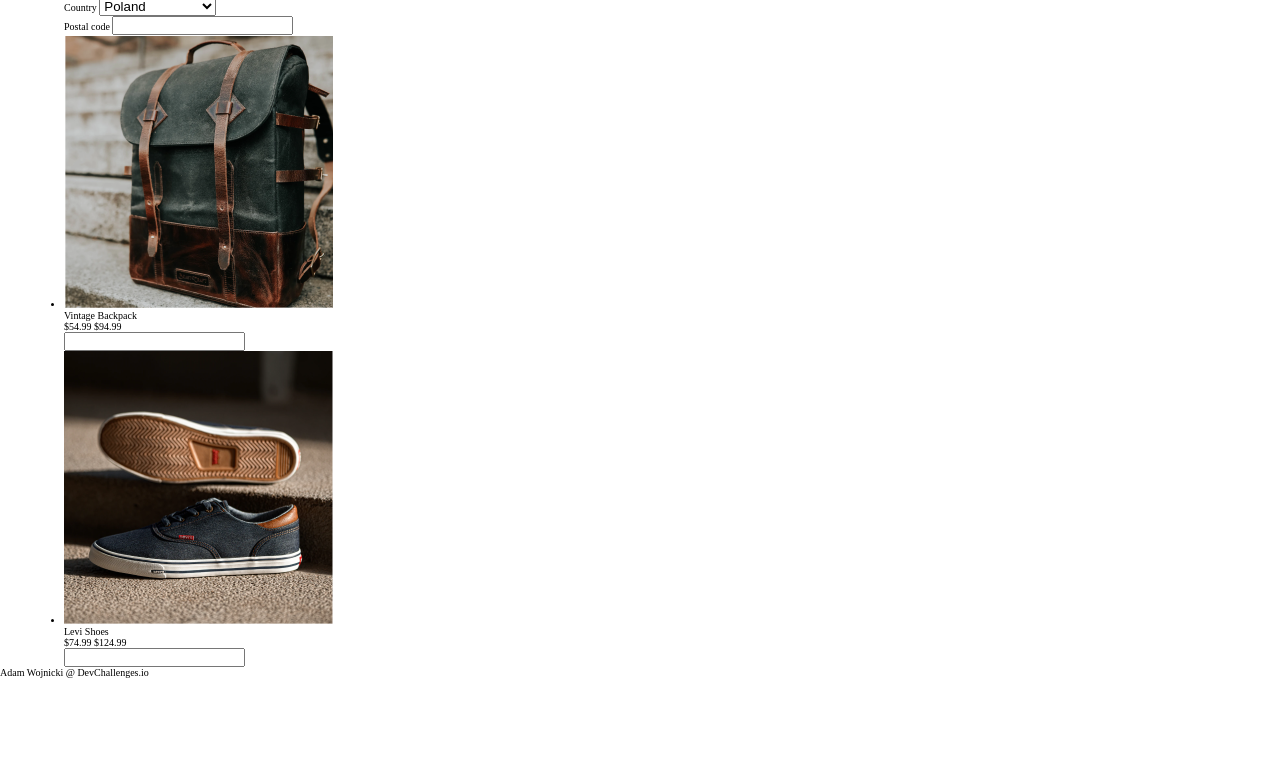
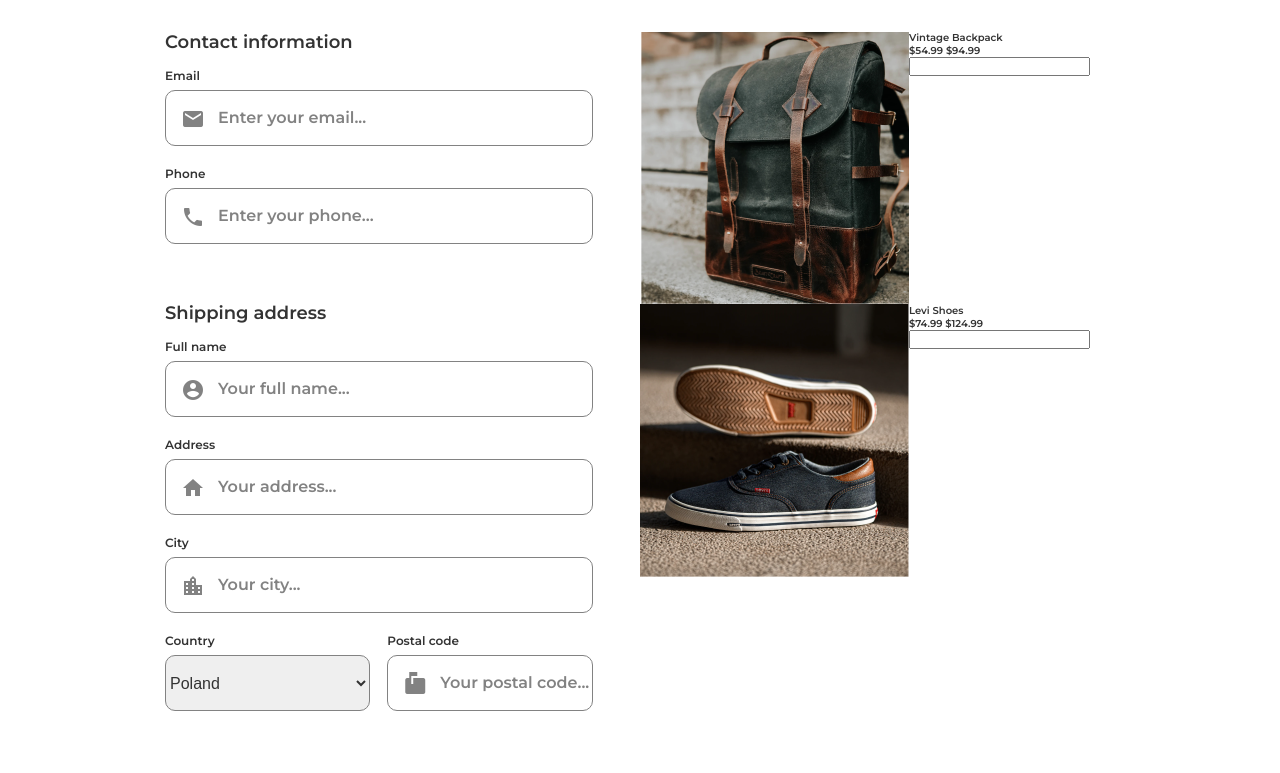
Before and after one commit to adamwojnicki/checkout-page, a plain HTML site: page index.html in a window 1280 px wide. Shown: the part 141-914 px from the top of the page. Before the commit the page ends 819 px from the top, so only its background shows below. Drawn offline with Linux system fonts and the light colour scheme.

Commit message:
Working on desktop layout

```diff
--- a/index.html
+++ b/index.html
@@ -4,6 +4,10 @@
     <meta charset="UTF-8" />
     <meta name="viewport" content="width=device-width, initial-scale=1.0" />
     <title>Document</title>
+    <link
+      href="https://fonts.googleapis.com/icon?family=Material+Icons"
+      rel="stylesheet"
+    />
     <link rel="stylesheet" href="./style.css" />
   </head>
   <body>
@@ -18,31 +22,52 @@
               <h3 class="form-section__headline">Contact information</h3>
               <div class="form__field">
                 <label for="email">Email</label>
-                <input type="email" name="email" />
+                <i class="material-icons icon">email</i>
+                <input
+                  type="email"
+                  name="email"
+                  placeholder="Enter your email..."
+                />
               </div>
               <div class="form__field">
                 <label for="phone">Phone</label>
-                <input type="text" name="phone" />
+                <i class="material-icons icon">phone</i>
+                <input
+                  type="tel"
+                  name="phone"
+                  placeholder="Enter your phone..."
+                />
               </div>
             </section>
             <section class="form-section">
               <h3 class="form-section__headline">Shipping address</h3>
               <div class="form__field">
                 <label for="fullname">Full name</label>
-                <input type="text" name="fullname" />
+                <i class="material-icons icon">account_circle</i>
+                <input
+                  type="text"
+                  name="fullname"
+                  placeholder="Your full name..."
+                />
               </div>
               <div class="form__field">
                 <label for="address">Address</label>
-                <input type="text" name="address" />
+                <i class="material-icons icon">home</i>
+                <input
+                  type="text"
+                  name="address"
+                  placeholder="Your address..."
+                />
               </div>
               <div class="form__field">
                 <label for="city">City</label>
-                <input type="text" name="city" />
+                <i class="material-icons icon">location_city</i>
+                <input type="text" name="city" placeholder="Your city..." />
               </div>
               <div class="flex-container">
                 <div class="form__field">
                   <label for="country">Country</label>
-                  <select name="country">
+                  <select name="country" aria-placeholder="Your country...">
                     <option value="pl">Poland</option>
                     <option value="de">Germany</option>
                     <option value="uk">United Kingdom</option>
@@ -52,7 +77,12 @@
                 </div>
                 <div class="form__field">
                   <label for="postal">Postal code</label>
-                  <input type="text" name="postal" />
+                  <i class="material-icons icon">markunread_mailbox</i>
+                  <input
+                    type="text"
+                    name="postal"
+                    placeholder="Your postal code..."
+                  />
                 </div>
               </div>
             </section>
--- a/style.css
+++ b/style.css
@@ -5,7 +5,8 @@
   --sans-serif: "Montserrat", Arial, Helvetica, sans-serif;
   --grey-dark1: #333333;
   --grey-dark2: #4f4f4f;
-  --grey-dark2: #4e5150;
+  --grey-dark3: #4e5150;
+  --grey-dark4: #828282;
   --grey-light1: #a9a9a9;
   --grey-light2: #f2f2f2;
   --orange: #f2994a;
@@ -17,8 +18,112 @@
   box-sizing: border-box;
 }
 
+ul {
+  list-style-type: none;
+}
+
 .container {
   width: 90%;
-  max-width: 1200px;
+  max-width: 950px;
   margin: auto;
 }
+
+.flex-container {
+  display: flex;
+}
+
+body {
+  font-family: var(--sans-serif);
+  color: var(--grey-dark1);
+  font-weight: 600;
+}
+
+.header {
+  width: 100%;
+  padding: 64px 0;
+}
+
+.header__headline {
+  font-size: 3.6rem;
+}
+
+.main {
+  width: 50%;
+}
+
+.form {
+  width: 100%;
+}
+
+.form-section {
+  margin-bottom: 58px;
+}
+
+.form-section > .flex-container {
+  width: 90%;
+  justify-content: space-between;
+}
+.form-section > .flex-container > * {
+  max-width: 48%;
+}
+
+.form-section__headline {
+  font-size: 1.8rem;
+  margin-bottom: 15px;
+}
+
+.form__field {
+  width: 90%;
+  margin-bottom: 20px;
+  position: relative;
+}
+
+.form__field > * {
+  display: block;
+}
+
+.form__field label {
+  margin-bottom: 7px;
+  font-size: 1.2rem;
+}
+
+.form__field input,
+.form__field select {
+  width: 100%;
+  border-radius: 10px;
+  height: 56px;
+  border: 1px solid var(--grey-dark4);
+  color: var(--grey-dark1);
+  font-size: 16px;
+  display: block;
+}
+
+.form__field .icon {
+  position: absolute;
+  z-index: 10;
+  top: 65%;
+  left: 16px;
+  transform: translateY(-50%);
+  color: var(--grey-dark4);
+}
+
+.form__field input {
+  text-indent: 52px;
+}
+
+.form__field input::placeholder {
+  color: var(--grey-dark4);
+  font-family: var(--sans-serif);
+  font-size: 16px;
+}
+
+.footer {
+  padding: 20px;
+  margin-top: 32px;
+}
+
+.footer__text {
+  text-align: center;
+  font-size: 1.4rem;
+  color: var(--grey-light1);
+}
```
